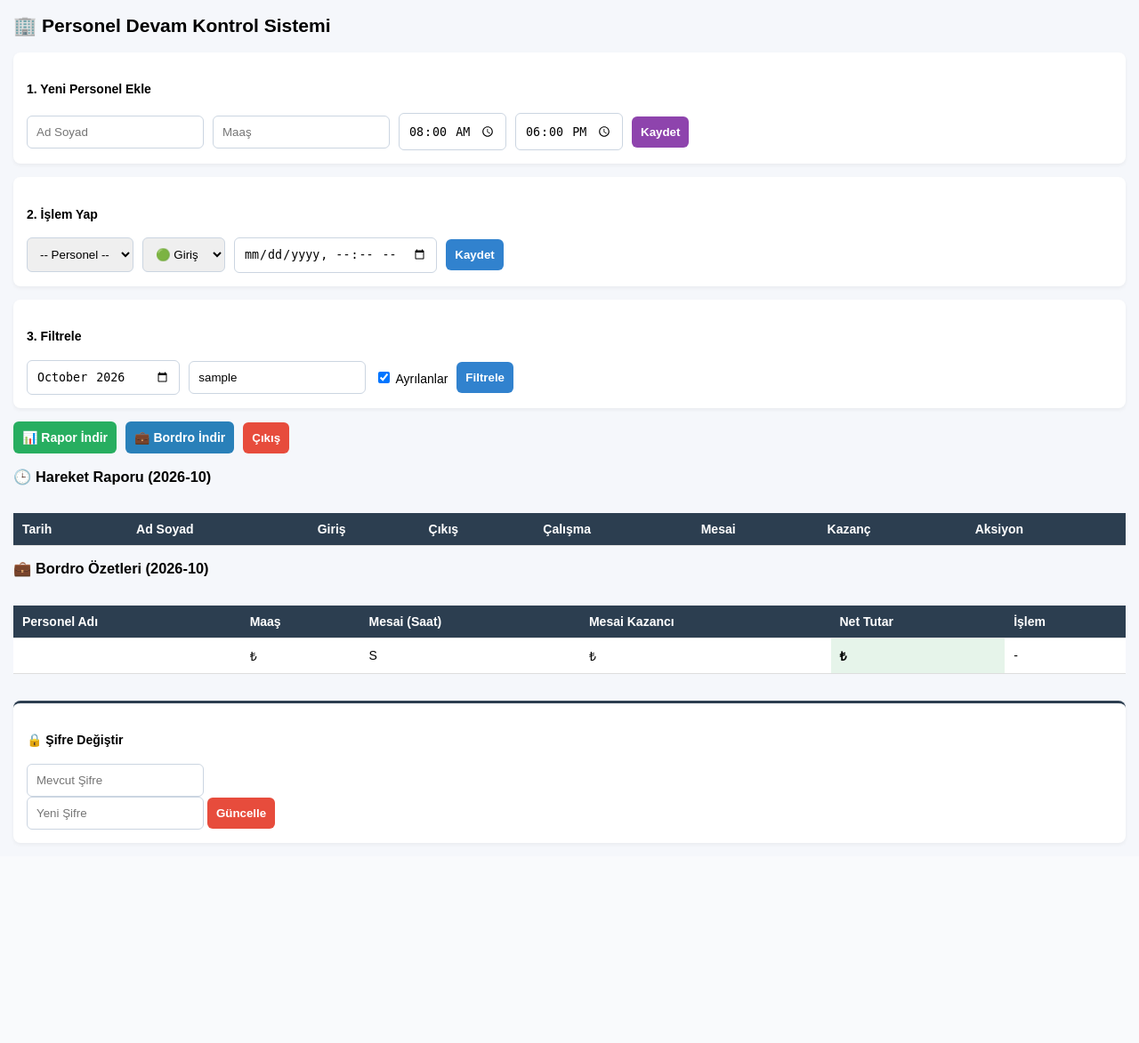
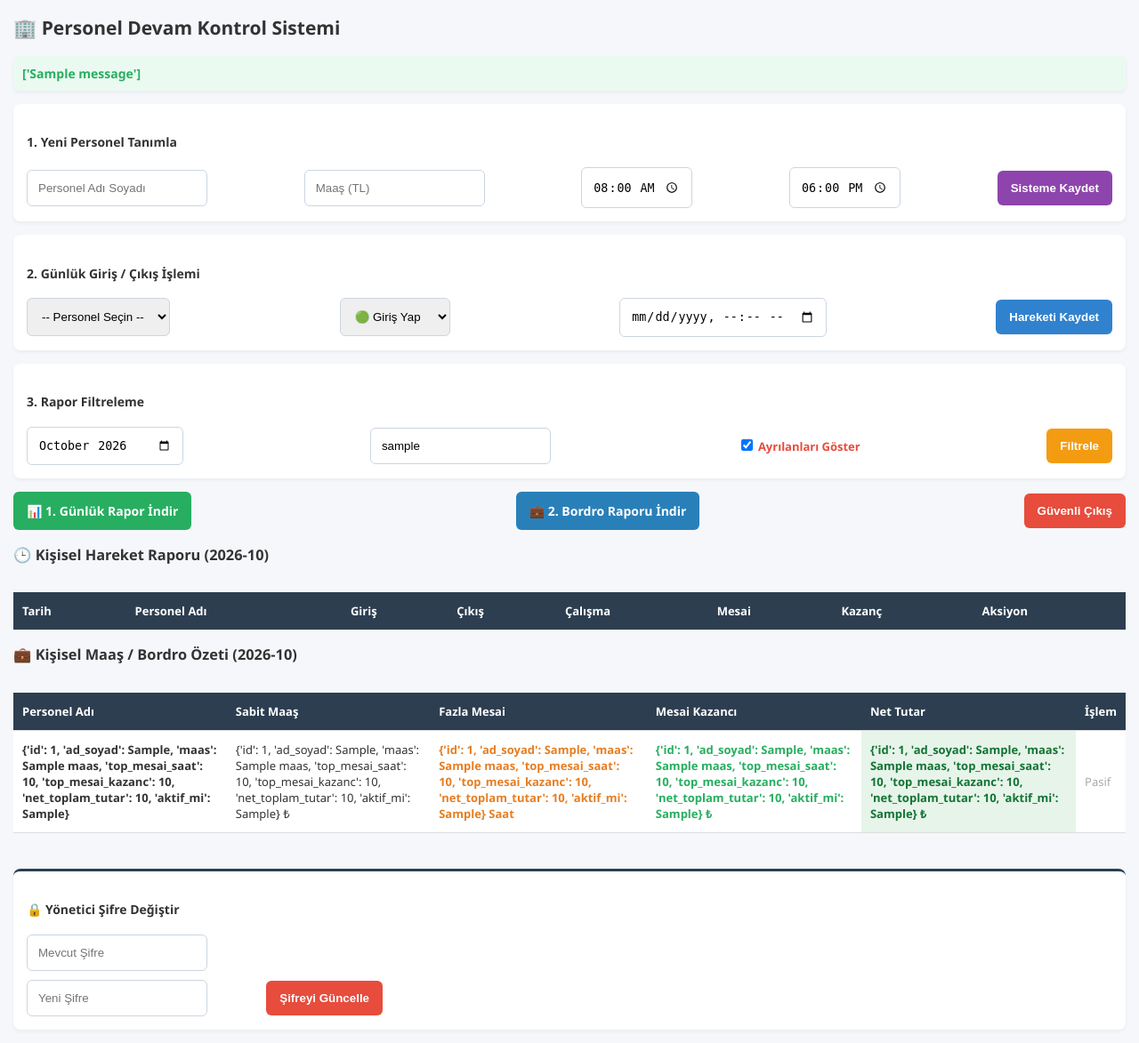
Before and after one commit to osmanuresin96/pdks, a Flask app: page / in a window 1280 px wide. Shown: the whole page at 89% size. Before the commit the page ends 949 px from the top, so only its background shows below. Run offline with Flask 3, Linux system fonts and the light colour scheme; the visitor is signed in with stand-in values (Sample User, id 1); one stand-in notice (Sample message) is shown; a database or web service that is not in the repository returns one stand-in record (values such as "Sample title"); data that the repository does not hold is empty; some libraries are stand-ins or nearby versions.

Commit message:
Update index.html

```diff
--- a/templates/index.html
+++ b/templates/index.html
@@ -3,128 +3,185 @@
 <head>
     <meta charset="UTF-8">
     <meta name="viewport" content="width=device-width, initial-scale=1.0">
-    <title>PDKS</title>
+    <title>PDKS - İK Yönetimi</title>
     <style>
-        body { font-family: sans-serif; margin: 15px; background: #f5f7fb; font-size: 14px; }
-        table { border-collapse: collapse; width: 100%; margin-top: 15px; background: white; }
-        th, td { padding: 10px; text-align: left; border-bottom: 1px solid #ddd; }
-        th { background: #2c3e50; color: white; }
+        body { font-family: 'Segoe UI', sans-serif; margin: 15px; background: #f5f7fb; color: #333; font-size: 14px; }
+        table { border-collapse: collapse; width: 100%; margin-top: 15px; background: white; font-size: 13px; }
+        th, td { padding: 12px 10px; text-align: left; border-bottom: 1px solid #ddd; }
+        th { background: #2c3e50; color: white; white-space: nowrap; }
         .kutu { margin-bottom: 15px; padding: 15px; background: white; border-radius: 8px; box-shadow: 0 2px 4px rgba(0,0,0,0.05); }
-        input, select, button { padding: 10px; border: 1px solid #cbd5e1; border-radius: 6px; width: 100%; box-sizing: border-box; margin-bottom: 10px; }
-        button { background: #3182ce; color: white; font-weight: bold; cursor: pointer; border: none; }
-        .btn-excel { background: #27ae60; text-decoration: none; color: white; display: inline-block; padding: 10px; border-radius: 6px; font-weight: bold; }
-        .btn-sil { background: #e74c3c; width: auto; padding: 5px 10px; font-size: 12px; border: none; border-radius: 4px; color: white; cursor: pointer; }
+        input, select { padding: 12px; border: 1px solid #cbd5e1; border-radius: 6px; width: 100%; box-sizing: border-box; margin-bottom: 10px; }
+        button { padding: 12px 15px; background: #3182ce; color: white; border: none; border-radius: 6px; cursor: pointer; font-weight: bold; width: 100%; box-sizing: border-box; }
+        .btn-excel { padding: 12px 15px; font-weight: bold; border-radius: 6px; border: none; color: white; cursor: pointer; background: #27ae60; margin-bottom: 10px; text-align: center; display: inline-block; text-decoration: none; width: 100%; box-sizing: border-box; }
+        .btn-cikis { background: #e74c3c; }
+        .btn-sil { background: #e74c3c; padding: 6px 10px; font-size: 12px; border-radius: 4px; color: white; border: none; cursor: pointer; width: auto; }
         .flex { display: flex; flex-direction: column; gap: 10px; }
         .login-grid { display: grid; grid-template-columns: 1fr; gap: 20px; max-width: 800px; margin: 40px auto; }
-        @media (min-width: 768px) { .flex { flex-direction: row; align-items: center; } input, select, button, .btn-excel { width: auto; margin-bottom: 0; } .login-grid { grid-template-columns: 1fr 1fr; } }
+        .hata { background: #fde8e8; color: #e74c3c; padding: 10px; border-radius: 6px; font-weight: bold; margin-bottom: 15px; }
+        .mesaj { background: #eafaf1; color: #27ae60; padding: 10px; border-radius: 6px; font-weight: bold; margin-bottom: 15px; }
+        @media (min-width: 768px) {
+            .flex { flex-direction: row; align-items: center; justify-content: space-between; flex-wrap: wrap; }
+            input, select, button, .btn-excel { width: auto; margin-bottom: 0; }
+            .login-grid { grid-template-columns: 1fr 1fr; }
+        }
     </style>
 </head>
 <body>
     <h2>🏢 Personel Devam Kontrol Sistemi</h2>
+
     {% if not session.logged_in and not session.user_logged_in %}
+    {% with messages = get_flashed_messages() %}
+      {% if messages %}<div class="hata" style="max-width: 800px; margin: 10px auto;">{{ messages }}</div>{% endif %}
+    {% endwith %}
     <div class="login-grid">
         <div class="kutu">
             <h3>🔑 Yönetici Girişi</h3>
             <form action="/login" method="POST">
                 <input type="hidden" name="login_tipi" value="admin">
-                <input type="text" name="kullanici_adi" placeholder="Kullanıcı" required>
-                <input type="password" name="sifre" placeholder="Şifre" required>
-                <button type="submit">Giriş Yap</button>
+                <input type="text" name="kullanici_adi" placeholder="Kullanıcı Adı" required><br>
+                <input type="password" name="sifre" placeholder="Şifre" required><br>
+                <button type="submit" style="background: #2c3e50;">Yönetici Girişi Yap</button>
             </form>
         </div>
         <div class="kutu">
-            <h3>👤 Eleman Girişi</h3>
+            <h3>👤 Eleman Giriş Ekranı</h3>
             <form action="/login" method="POST">
                 <input type="hidden" name="login_tipi" value="personel">
                 <select name="user_personel_id" required>
-                    <option value="">-- İsminiz --</option>
-                    {% for p in personeller %}<option value="{{ p[0] }}">{{ p[1] }}</option>{% endfor %}
+                    <option value="">-- İsminizi Seçin --</option>
+                    {% for p in personeller %}<option value="{{ p }}">{{ p }}</option>{% endfor %}
                 </select><br><br>
-                <button type="submit" style="background:#2980b9;">Raporumu Gör</button>
+                <button type="submit" style="background: #2980b9;">Raporumu Görüntüle</button>
             </form>
         </div>
     </div>
     {% else %}
+    {% with messages = get_flashed_messages() %}
+      {% if messages %}<div class="kutu mesaj">{{ messages }}</div>{% endif %}
+    {% endwith %}
+
     {% if session.logged_in %}
     <div class="kutu">
-        <h4>1. Yeni Personel Ekle</h4>
+        <h4>1. Yeni Personel Tanımla</h4>
         <form action="/personel_ekle" method="POST" class="flex">
-            <input type="text" name="personel_adi" placeholder="Ad Soyad" required>
-            <input type="number" name="maas" placeholder="Maaş" required>
+            <input type="text" name="personel_adi" placeholder="Personel Adı Soyadı" required>
+            <input type="number" name="maas" placeholder="Maaş (TL)" required>
             <input type="time" name="mesai_baslangic" value="08:00" required>
             <input type="time" name="mesai_bitis" value="18:00" required>
-            <button type="submit" style="background:#8e44ad;">Kaydet</button>
+            <button type="submit" style="background: #8e44ad;">Sisteme Kaydet</button>
         </form>
     </div>
+
     <div class="kutu">
-        <h4>2. İşlem Yap</h4>
+        <h4>2. Günlük Giriş / Çıkış İşlemi</h4>
         <form action="/islem" method="POST" class="flex">
             <select name="personel_id" required>
-                <option value="">-- Personel --</option>
-                {% for p in personeller %}<option value="{{ p[0] }}">{{ p[1] }}</option>{% endfor %}
+                <option value="">-- Personel Seçin --</option>
+                {% for p in personeller %}<option value="{{ p }}">{{ p }}</option>{% endfor %}
             </select>
-            <select name="islem_tipi"><option value="Giriş">🟢 Giriş</option><option value="Çıkış">🔴 Çıkış</option></select>
+            <select name="islem_tipi">
+                <option value="Giriş">🟢 Giriş Yap</option>
+                <option value="Çıkış">🔴 Çıkış Yap</option>
+            </select>
             <input type="datetime-local" name="harici_tarih_saat">
-            <button type="submit">Kaydet</button>
+            <button type="submit">Hareketi Kaydet</button>
         </form>
     </div>
     {% endif %}
+
     <div class="kutu">
-        <h4>3. Filtrele</h4>
+        <h4>3. Rapor Filtreleme</h4>
         <form action="/" method="GET" class="flex">
             <input type="month" name="ay_filtre" value="{{ secili_ay }}">
             {% if session.logged_in %}
-            <input type="text" name="arama" placeholder="Ara..." value="{{ aranan_kelime }}">
-            <label><input type="checkbox" name="goster_pasif" value="1" {% if goster_pasif == '1' %}checked{% endif %} onchange="this.form.submit()"> Ayrılanlar</label>
+            <input type="text" name="arama" placeholder="İsim ara..." value="{{ aranan_kelime }}">
+            <label style="font-weight: bold; font-size: 13px; color: #e74c3c; cursor: pointer;">
+                <input type="checkbox" name="goster_pasif" value="1" {% if goster_pasif == '1' %}checked{% endif %} onchange="this.form.submit()"> Ayrılanları Göster
+            </label>
             {% endif %}
-            <button type="submit">Filtrele</button>
+            <button type="submit" style="background: #f39c12;">Filtrele</button>
         </form>
     </div>
-    <div class="kutu flex" style="background:none; padding:0; box-shadow:none;">
-        <a href="/excel_hareket?ay_filtre={{ secili_ay }}&goster_pasif={{ goster_pasif }}" class="btn-excel">📊 Rapor İndir</a>
-        {% if session.logged_in %}<a href="/excel_bordro?ay_filtre={{ secili_ay }}&goster_pasif={{ goster_pasif }}" class="btn-excel" style="background:#2980b9;">💼 Bordro İndir</a>{% endif %}
-        <a href="/logout" style="text-decoration:none;"><button type="button" style="background:#e74c3c;">Çıkış</button></a>
+
+    <div class="kutu flex" style="background: none; padding: 0; box-shadow: none;">
+        <a href="/excel_hareket?ay_filtre={{ secili_ay }}&goster_pasif={{ goster_pasif }}" class="btn-excel">📊 1. Günlük Rapor İndir</a>
+        {% if session.logged_in %}
+        <a href="/excel_bordro?ay_filtre={{ secili_ay }}&goster_pasif={{ goster_pasif }}" class="btn-excel" style="background: #2980b9;">💼 2. Bordro Raporu İndir</a>
+        {% endif %}
+        <a href="/logout" style="text-decoration: none;"><button type="button" class="btn-cikis">Güvenli Çıkış</button></a>
     </div>
-    <h3>🕒 Hareket Raporu ({{ secili_ay }})</h3>
-    <div style="overflow-x:auto;">
+
+    <h3>🕒 {% if session.user_logged_in %}Kişisel{% else %}Detaylı{% endif %} Hareket Raporu ({{ secili_ay }})</h3>
+    <div style="overflow-x: auto;">
         <table>
-            <thead><tr><th>Tarih</th><th>Ad Soyad</th><th>Giriş</th><th>Çıkış</th><th>Çalışma</th><th>Mesai</th><th>Kazanç</th>{% if session.logged_in %}<th>Aksiyon</th>{% endif %}</tr></thead>
+            <thead>
+                <tr>
+                    <th>Tarih</th><th>Personel Adı</th><th>Giriş</th><th>Çıkış</th><th>Çalışma</th><th>Mesai</th><th>Kazanç</th>{% if session.logged_in %}<th>Aksiyon</th>{% endif %}
+                </tr>
+            </thead>
             <tbody>
-                {% for k in kayitlar %}
+                {% for kayit in kayitlar %}
                 <tr>
-                    <td>{{ k[0] }}</td><td>{{ k[1] }} {% if k[9] == 0 %}(Ayrılmış){% endif %}</td>
-                    <td>{{ k[2] }}</td><td>{{ k[3] if k[3] else '--:--' }}</td><td>{{ k[4] if k[4] else '0.0' }}</td>
-                    <td>{{ k[5] }}</td><td>{{ k[6] }} ₺</td>
-                    {% if session.logged_in %}<td><a href="/kayit_sil/{{ k[7] }}/{{ k[8] }}" onclick="return confirm('Silinsin mi?');"><button class="btn-sil">🗑️ Sil</button></a></td>{% endif %}
+                    <td>{{ kayit }}</td>
+                    <td>{{ kayit }} {% if kayit == 0 %}<span style="color:#aaa;">(Ayrılmış)</span>{% endif %}</td>
+                    <td><span style="color: #27ae60; font-weight: bold;">{{ kayit }}</span></td>
+                    <td><span style="color: #c0392b; font-weight: bold;">{{ kayit if kayit else '--:--' }}</span></td>
+                    <td>{{ kayit if kayit else '0.0' }}</td>
+                    <td>{{ kayit }}</td><td>{{ kayit }} ₺</td>
+                    {% if session.logged_in %}
+                    <td>
+                        <a href="/kayit_sil/{{ kayit }}/{{ kayit }}" onclick="return confirm('Bu satırı silmek istediğinize emin misiniz?');">
+                            <button type="button" class="btn-sil">🗑️ Sil</button>
+                        </a>
+                    </td>
+                    {% endif %}
                 </tr>
                 {% endfor %}
             </tbody>
         </table>
     </div>
-    <h3>💼 Bordro Özetleri ({{ secili_ay }})</h3>
-    <div style="overflow-x:auto;">
-        <table>
-            <thead><tr><th>Personel Adı</th><th>Maaş</th><th>Mesai (Saat)</th><th>Mesai Kazancı</th><th>Net Tutar</th>{% if session.logged_in %}<th>İşlem</th>{% endif %}</tr></thead>
+    <h3>💼 {% if session.user_logged_in %}Kişisel Maaş /{% else %}Profesyonel Hesap / Aylık{% endif %} Bordro Özeti ({{ secili_ay }})</h3>
+    <div style="overflow-x: auto;">
+        <table id="bordroTablosu">
+            <thead>
+                <tr>
+                    <th>Personel Adı</th><th>Sabit Maaş</th><th>Fazla Mesai</th><th>Mesai Kazancı</th><th>Net Tutar</th>{% if session.logged_in %}<th>İşlem</th>{% endif %}
+                </tr>
+            </thead>
             <tbody>
                 {% for b in bordro %}
                 <tr>
-                    <td><strong>{{ b[1] }}</strong> {% if b[6] == 0 %}(Ayrılmış){% endif %}</td><td>{{ b[2] }} ₺</td><td>{{ b[3] }} S</td><td>{{ b[4] }} ₺</td><td style="background:#e6f4ea; font-weight:bold;">{{ b[5] }} ₺</td>
-                    {% if session.logged_in %}<td>{% if b[6] == 1 %}<a href="/personel_sil/{{ b[0] }}" onclick="return confirm('Çıkartılsın mı?');"><button class="btn-sil">🗑️ Çıkart</button></a>{% else %}-{% endif %}</td>{% endif %}
+                    <td><strong>{{ b }}</strong> {% if b == 0 %}<span style="color:#aaa;">(Ayrılmış)</span>{% endif %}</td>
+                    <td>{{ b }} ₺</td>
+                    <td style="color: #e67e22; font-weight: bold;">{{ b }} Saat</td>
+                    <td style="color: #27ae60; font-weight: bold;">{{ b }} ₺</td>
+                    <td style="background: #e6f4ea; font-weight: bold; color: #137333;">{{ b }} ₺</td>
+                    {% if session.logged_in %}
+                    <td>
+                        {% if b == 1 %}
+                        <a href="/personel_sil/{{ b }}" onclick="return confirm('Personeli çıkartmak istediğinize emin misiniz?');">
+                            <button type="button" class="btn-sil">🗑️ Çıkart</button>
+                        </a>
+                        {% else %}<span style="color: #aaa;">Pasif</span>{% endif %}
+                    </td>
+                    {% endif %}
                 </tr>
                 {% endfor %}
             </tbody>
         </table>
     </div>
+
     {% if session.logged_in %}
-    <div class="kutu" style="margin-top:30px; border-top:3px solid #2c3e50;">
-        <h4>🔒 Şifre Değiştir</h4>
-        <form action="/admin_sifre_degis" method="POST" style="max-width:400px;">
+    <div class="kutu" style="margin-top: 40px; border-top: 3px solid #2c3e50;">
+        <h4>🔒 Yönetici Şifre Değiştir</h4>
+        <form action="/admin_sifre_degis" method="POST" class="flex" style="max-width: 400px;">
             <input type="password" name="eski_sifre" placeholder="Mevcut Şifre" required>
             <input type="password" name="yeni_sifre" placeholder="Yeni Şifre" required>
-            <button type="submit" style="background:#e74c3c;">Güncelle</button>
+            <button type="submit" class="btn-cikis" style="background: #e74c3c;">Şifreyi Güncelle</button>
         </form>
     </div>
     {% endif %}
+
     {% endif %}
 </body>
 </html>
```
